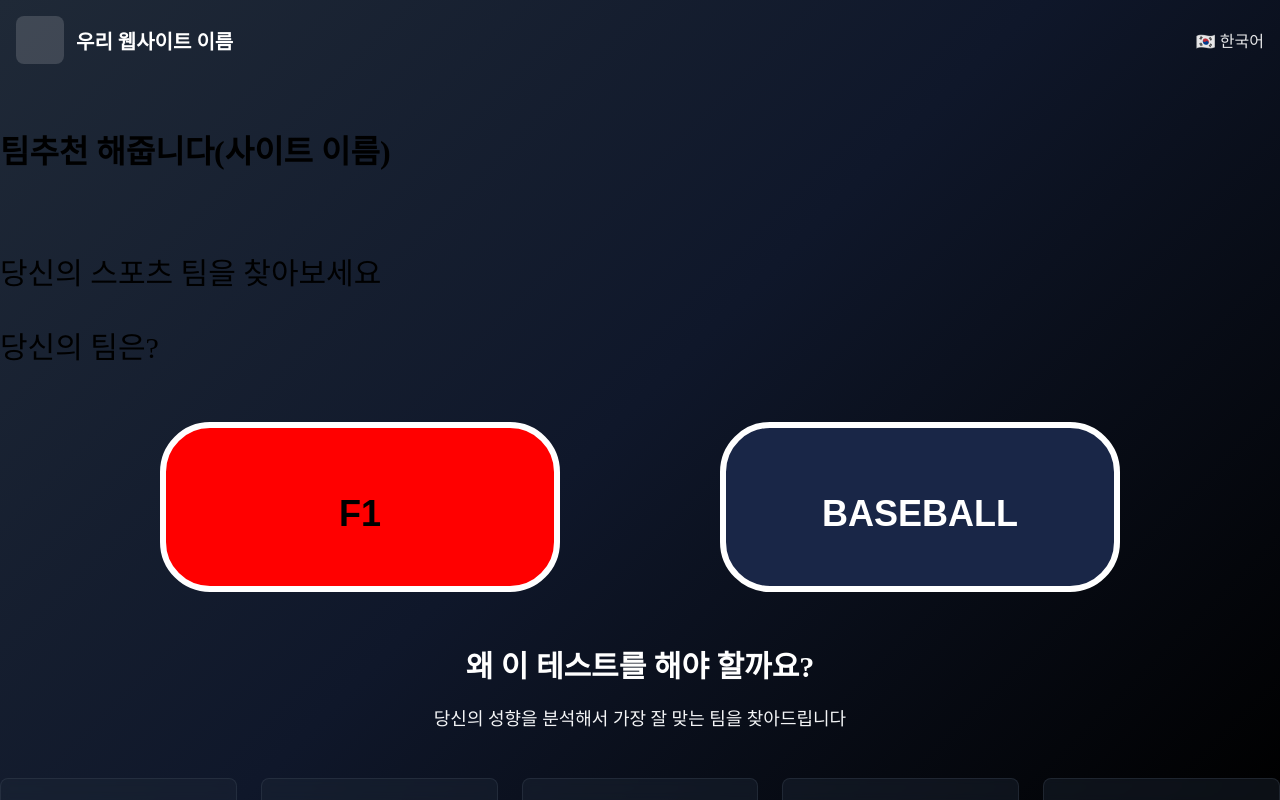
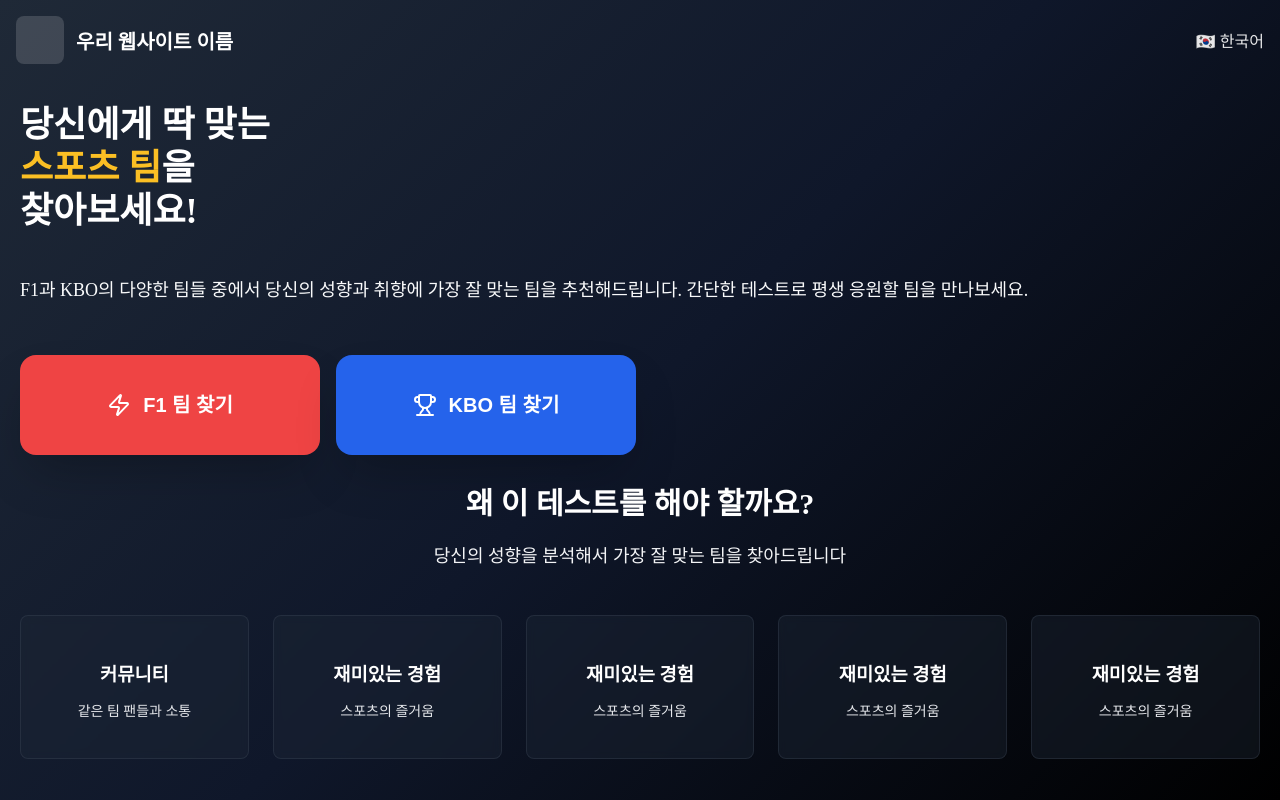
Before and after one commit to SportsTeamRecommend/FrontEnd, a React (Vite) app: page / in a window 1280 px wide. Built offline with nearby package versions, Linux system fonts and the light colour scheme.

Commit message:
feat: main 추가 및 디자인

```diff
--- a/package.json
+++ b/package.json
@@ -10,6 +10,7 @@
     "preview": "vite preview"
   },
   "dependencies": {
+    "lucide-react": "^0.544.0",
     "react": "^19.1.0",
     "react-dom": "^19.1.0",
     "react-router-dom": "^6.30.1"
--- a/src/pages/Home.css
+++ b/src/pages/Home.css
@@ -1,23 +1,17 @@
 .home_container {
-  /* background-color: rgb(20, 20, 20); */
+  min-height: 100vh;
+  background-color: #000000; /* 기본 배경을 검은색으로 설정 */
   background-image: linear-gradient(
     135deg,
     #1f2937 0%,
     #0f172a 50%,
     #000000 100%
   );
-  /* background-color: #000000; */
   position: relative;
   overflow: hidden;
-
-  width: 100vw;
-  height: 100vh;
-  display: flex;
-  flex-direction: column;
-  gap: 25px;
-  /* align-items: center; */
 }
 
+/* Header */
 .header {
   display: flex;
   justify-content: space-between;
@@ -51,6 +45,114 @@
   color: rgba(255, 255, 255, 0.9);
   font-size: 1rem;
 }
+
+/* Main */
+.main-content {
+  position: relative;
+  z-index: 10;
+  max-width: 1200px;
+  margin: 0 auto;
+  padding: 3rem 1.5rem;
+}
+
+/* Content_Grid*/
+.content-grid {
+  display: grid;
+  grid-template-columns: 1fr;
+  gap: 3rem;
+  align-items: center;
+}
+
+.left-content {
+  display: flex;
+  flex-direction: column;
+  gap: 2rem;
+}
+.first-text {
+  display: flex;
+  flex-direction: column;
+  margin-left: 20px;
+}
+.main-title {
+  font-size: 2.25rem;
+  font-weight: bold;
+  color: #ffffff;
+  line-height: 1.2;
+  text-wrap: balance;
+}
+.description {
+  font-size: 1.125rem;
+  color: #f9fafb;
+  line-height: 1.6;
+}
+
+/* Sport Buttons */
+.button-container {
+  display: flex;
+  flex-direction: column;
+  gap: 1rem;
+  margin-right: 20px;
+  margin-left: 20px;
+}
+@media (min-width: 740px) {
+  .button-container {
+    flex-direction: row;
+  }
+}
+
+.sport-button {
+  font-weight: bold;
+  padding: 1.5rem 3rem;
+  border-radius: 1rem;
+  font-size: 1.25rem;
+  box-shadow: 0 25px 50px -12px rgba(0, 0, 0, 0.25);
+  transition: all 0.2s;
+  min-width: 100px;
+  display: flex;
+  align-items: center;
+  justify-content: center;
+  border: none;
+  cursor: pointer;
+
+  width: 300px;
+  height: 100px;
+}
+@media (max-width: 740px) {
+  .sport-button {
+    width: 100%;
+  }
+}
+
+.sport-button:hover {
+  transform: scale(1.05);
+}
+
+.f1-button {
+  background-color: rgb(239, 68, 68);
+  color: white;
+}
+
+.f1-button:hover {
+  background-color: rgb(220, 38, 38);
+}
+
+.kbo-button {
+  background-color: rgb(37, 99, 235);
+  color: white;
+}
+
+.kbo-button:hover {
+  background-color: rgb(29, 78, 216);
+}
+
+.button-icon {
+  width: 1.5rem;
+  height: 1.5rem;
+  margin-right: 0.75rem;
+}
+
+/* ~~~ */
+
 .site_title {
   font-weight: bold;
 }
@@ -72,11 +174,11 @@
 .DB_title {
   font-size: 1.875rem;
   font-weight: bold;
-  color: #ffffff; /* 완전한 흰색으로 변경 */
+  color: #ffffff;
   margin-bottom: 1rem;
 }
 .DB_description {
-  color: #f3f4f6; /* 더 밝은 회색으로 변경 */
+  color: #f3f4f6;
   font-size: 1.125rem;
 }
 
@@ -84,9 +186,11 @@
   display: grid;
   grid-template-columns: 1fr;
   gap: 1.5rem;
+  margin: 20px;
 }
 
-@media (min-width: 768px) {
+/* 반응형 */
+@media (min-width: 740px) {
   .DB_grid {
     grid-template-columns: repeat(3, 1fr);
   }
--- a/src/pages/Home.jsx
+++ b/src/pages/Home.jsx
@@ -2,6 +2,8 @@ import './Home.css';
 import { useNavigate } from 'react-router-dom';
 import Button from '../components/Button';
 import DescriptionBox from '../components/DescriptionBox';
+
+import { Trophy, Zap, Users, Target, Heart, Star } from 'lucide-react';
 
 const DB_Description = [
   {
@@ -46,6 +48,7 @@ const Home = () => {
   };
   return (
     <div className="home_container">
+      {/* Header */}
       <div className="header">
         <div className="logo-section">
           <div className="logo-icon"></div>
@@ -56,15 +59,55 @@ const Home = () => {
         </div>
       </div>
 
-      <h1 className="site_title">팀추천 해줍니다(사이트 이름)</h1>
-      <div>
-        <p className="site_content">당신의 스포츠 팀을 찾아보세요</p>
-        <p className="site_content">당신의 팀은?</p>
+      {/* Main */}
+      <div className="main">
+        <div className="content-grid">
+          <div className="left-content">
+            <div className="first-text">
+              <h1 className="main-title">
+                당신에게 딱 맞는
+                <br />
+                <span style={{ color: '#fbbf24' }}>스포츠 팀</span>을
+                <br />
+                찾아보세요!
+              </h1>
+              <p className="description">
+                F1과 KBO의 다양한 팀들 중에서 당신의 성향과 취향에 가장 잘 맞는
+                팀을 추천해드립니다. 간단한 테스트로 평생 응원할 팀을
+                만나보세요.
+              </p>
             </div>
-      <div className="btn_container">
+
+            {/* Search Buttons */}
+            <div className="button-container">
+              <button
+                className="sport-button f1-button"
+                onClick={goF1Test}
+                text="F1"
+                type="f1"
+              >
+                <Zap className="button-icon" />
+                F1 팀 찾기
+              </button>
+              <button
+                className="sport-button kbo-button"
+                onClick={goBaseballTest}
+                text="BASEBALL"
+                type="baseball"
+              >
+                <Trophy className="button-icon" />
+                KBO 팀 찾기
+              </button>
+            </div>
+          </div>
+
+          {/* <div className="btn_container">
             <Button onClick={goF1Test} text="F1" type="f1" />
             <Button onClick={goBaseballTest} text="BASEBALL" type="baseball" />
+          </div> */}
         </div>
+
+        {/* Why ~ */}
         <section className="descriptionBox_container">
           <div className="DB_header">
             <h2 className="DB_title">왜 이 테스트를 해야 할까요?</h2>
@@ -81,6 +124,10 @@ const Home = () => {
           </div>
         </section>
       </div>
+
+      {/* Footer */}
+      <div className="footer"></div>
+    </div>
   );
 };
 
```
Also changed, not shown: 1 other file (tests, documents, lock files or other folders). Lines whose indentation alone changed are shown as unchanged.
